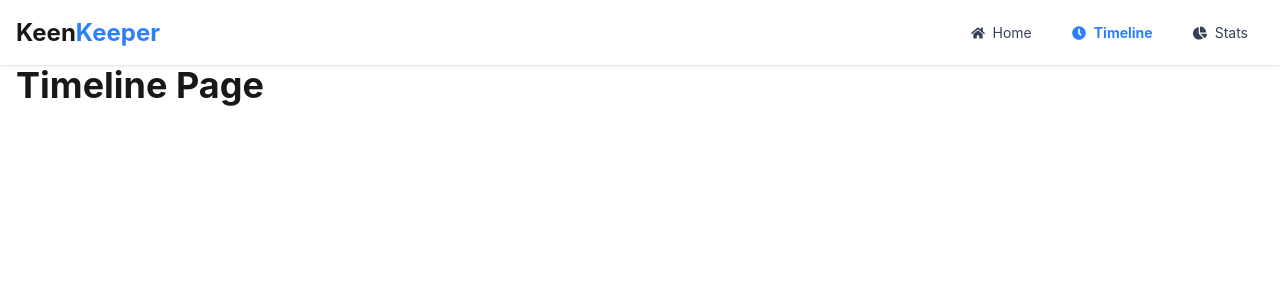
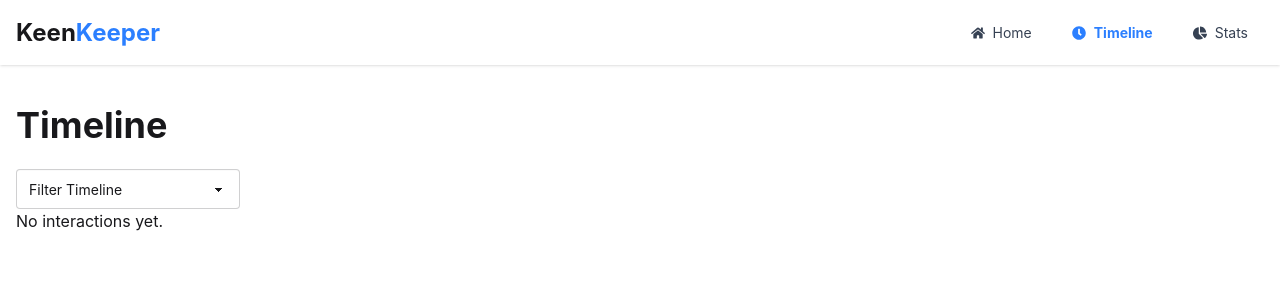
Before and after one commit to nazrul23-human/B13-keen-keeper, a React (Vite) app: page /timeline in a window 1280 px wide. Shown: the top 300 px of the page. Built offline with nearby package versions, Linux system fonts and the light colour scheme.

Commit message:
Toast add, Timeline Page Build and Timeline filter make

```diff
--- /dev/null
+++ b/src/context/TimelineContext.jsx
@@ -0,0 +1,33 @@
+import { createContext, useState } from "react";
+
+export const TimelineContext = createContext();
+
+const TimelineProvider = ({ children }) => {
+
+  const [timeline, setTimeline] = useState([]);
+
+  const addTimeline = (type, friendName) => {
+
+    const newEntry = {
+      id: Date.now(),
+      type,
+      title: `${type} with ${friendName}`,
+      date: new Date().toLocaleDateString(),
+    };
+
+    setTimeline((prev) => [newEntry, ...prev]);
+  };
+
+  const timelineInfo = {
+    timeline,
+    addTimeline,
+  };
+
+  return (
+    <TimelineContext.Provider value={timelineInfo}>
+      {children}
+    </TimelineContext.Provider>
+  );
+};
+
+export default TimelineProvider;
--- a/src/main.jsx
+++ b/src/main.jsx
@@ -4,9 +4,14 @@ import "./index.css";
 
 import { RouterProvider } from "react-router-dom";
 import router from "./routes/Routes";
+import TimelineProvider from "./context/TimelineContext";
+import { Toaster } from "react-hot-toast";
 
 ReactDOM.createRoot(document.getElementById("root")).render(
   <React.StrictMode>
-    <RouterProvider router={router} />
+    <TimelineProvider>
+      <RouterProvider router={router} />
+      <Toaster position="top-right" />
+    </TimelineProvider>
   </React.StrictMode>
 );
--- a/src/pages/FriendDetails.jsx
+++ b/src/pages/FriendDetails.jsx
@@ -2,15 +2,17 @@ import { useEffect, useState } from "react";
 import { useParams } from "react-router-dom";
 import callImg from "../assets/call.png";
 import textImg from "../assets/text.png";
-import videoImg from "../assets/video.png";
+import videoImg from "../assets/Video.png";
 import Snooze from "../assets/Snooze.png";
 import Archive from "../assets/Archive.png";
 import deleteImg from "../assets/delete.png";
+import { useContext } from "react";
+import { TimelineContext } from "../context/TimelineContext";
+import toast from "react-hot-toast";
 
 const FriendDetails = () => {
-
+    const { addTimeline } = useContext(TimelineContext);
     const { id } = useParams();
-
     const [friend, setFriend] = useState(null);
 
     useEffect(() => {
@@ -30,6 +32,7 @@ const FriendDetails = () => {
     }, [id]);
 
     if (!friend) {
+
         return (
             <div className="flex justify-center py-20">
                 <span className="loading loading-spinner loading-lg"></span>
@@ -48,11 +51,15 @@ const FriendDetails = () => {
         goal,
         next_due_date,
     } = friend;
-
     const statusColors = {
         overdue: "bg-red-100 text-red-500",
         "almost due": "bg-yellow-100 text-yellow-500",
         "on-track": "bg-green-100 text-green-500",
+    };
+
+    const handleCheckIn = (type) => {
+        addTimeline(type, name);
+        toast.success(`${type} added successfully`);
     };
 
     return (
@@ -99,6 +106,7 @@ const FriendDetails = () => {
                 <p className="text-center mt-4 font-medium">
                     {email}
                 </p>
+
 
                 {/* Buttons */}
                 <div className="space-y-3 mt-8">
--- a/src/pages/Timeline.jsx
+++ b/src/pages/Timeline.jsx
@@ -1,9 +1,64 @@
-import React from 'react';
+import { useContext, useState } from "react";
+import { TimelineContext } from "../context/TimelineContext";
 
 const Timeline = () => {
+  const { timeline } = useContext(TimelineContext);
+  const [filter, setFilter] = useState("All");
+
+  const filteredTimeline =
+    filter === "All"
+      ? timeline
+      : timeline.filter(item => item.type === filter);
+
   return (
-    <div>
-      <h1 className="text-4xl font-bold">Timeline Page</h1>
+    <div className="py-10">
+      <h1 className="text-4xl font-bold mb-6">
+        Timeline
+      </h1>
+
+      {/* Filter Timeline */}
+<div className="">
+  <div className="flex flex-col md:flex-row md:items-center md:justify-between gap-4">
+
+    <select
+      value={filter}
+      onChange={(e) => setFilter(e.target.value)}
+      className="select select-bordered w-full md:w-56"
+    >
+      <option value="All">Filter Timeline</option>
+      <option value="Call">Call</option>
+      <option value="Text">Text</option>
+      <option value="Video">Video</option>
+    </select>
+
+  </div>
+</div>
+
+      {/* Timeline List */}
+      <div className="space-y-4">
+        {filteredTimeline.length === 0 ? (
+          <p>No interactions yet.</p>
+        ) : (
+          filteredTimeline.map(item => (
+            <div
+              key={item.id}
+              className="bg-white shadow rounded-xl p-5"
+            >
+              <h2 className="font-bold text-lg">
+                {item.title}
+              </h2>
+
+              <p className="text-gray-500">
+                {item.date}
+              </p>
+
+              <p className="mt-2">
+                Type: {item.type}
+              </p>
+            </div>
+          ))
+        )}
+      </div>
     </div>
   );
 };
```
Also changed, not shown: src/assets/video.png. Lines whose indentation alone changed are shown as unchanged.
